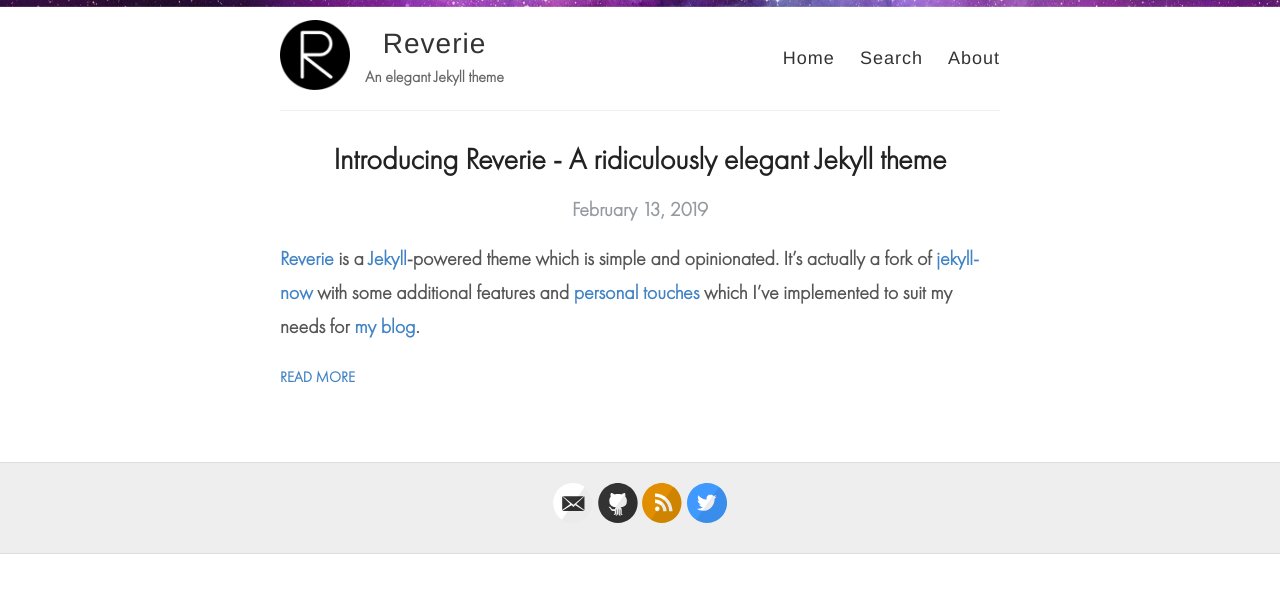
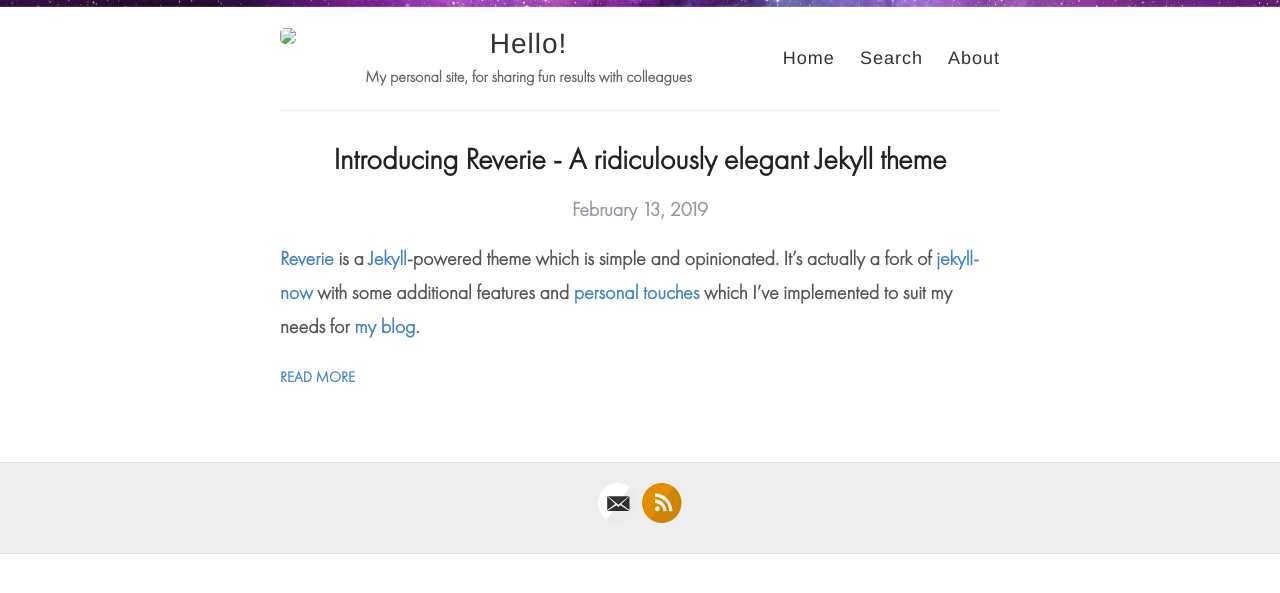
Before and after one commit to hana-dampf/hana-dampf.github.io, a Jekyll site: the page built from index.html, in a window 1280 px wide. Shown: the top 593 px of the page. Built offline with Jekyll 4.4.1, drawn with Linux system fonts in a browser that asks for light colours.

Commit message:
Update _config.yml

```diff
--- a/_config.yml
+++ b/_config.yml
@@ -3,13 +3,13 @@
 #
 
 # Name of your site (displayed in the header)
-name: Reverie
+name: Hello!
 
 # Name of the author
-author: Amit Merchant
+author: Hana Dampf
 
 # Short bio or description (displayed in the header)
-description: An elegant Jekyll theme
+description: My personal site, for sharing fun results with colleagues
 
 # URL of your avatar or profile pic (you could use your GitHub profile pic)
 avatar: /reverie/images/reverie.png
@@ -21,15 +21,15 @@ avatar: /reverie/images/reverie.png
 # Includes an icon in the footer for each username you enter
 footer-links:
   dribbble:
-  email: amit.d.merchant@gmail.com
+  email: hana.dampf@mail.utoronto.ca
   facebook:
   flickr:
-  github: amitmerchant1990
+  github:
   instagram:
   linkedin:
   pinterest:
   rss: rss
-  twitter: amit_merchant
+  twitter:
   stackoverflow:
   youtube: # channel/<your_long_string> or user/<user-name>
   googleplus: # anything in your profile username that comes after plus.google.com/
@@ -45,14 +45,14 @@ google_analytics:
 
 # Your website URL (e.g. http://amitmerchant1990.github.io or http://www.amitmerchant.com)
 # Used for Sitemap.xml and your RSS feed
-url: http://www.amitmerchant.com/reverie
-enforce_ssl: https://www.amitmerchant.com/reverie
+url: http://www.hana-dampf.github.io
+enforce_ssl:
 
 # If you're hosting your site at a Project repository on GitHub pages
 # (http://yourusername.github.io/repository-name)
 # and NOT your User repository (http://yourusername.github.io)
 # then add in the baseurl here, like this: "/repository-name"
-baseurl: "/reverie"
+baseurl:
 
 #
 # !! You don't need to change any of the configuration flags below !!
```
